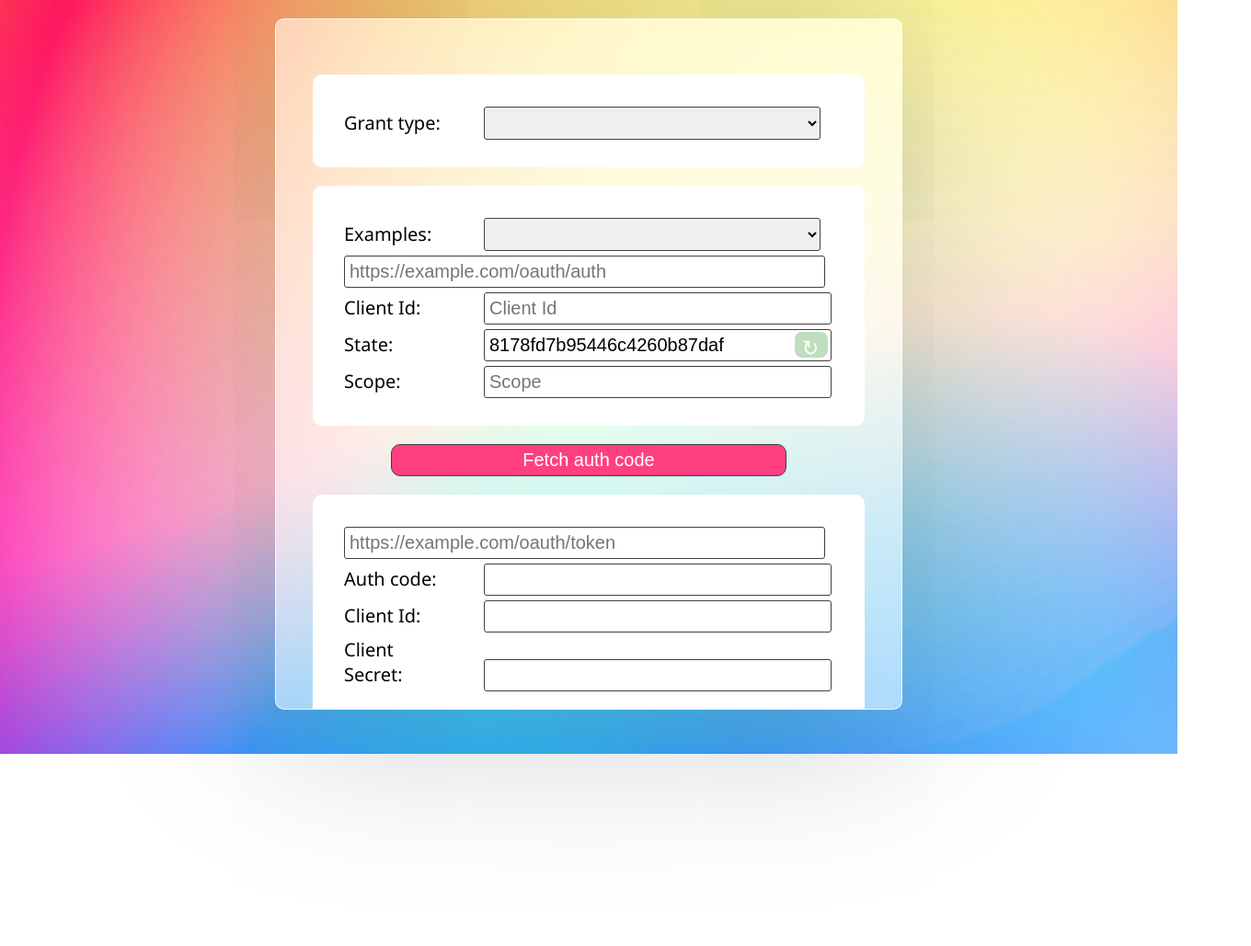
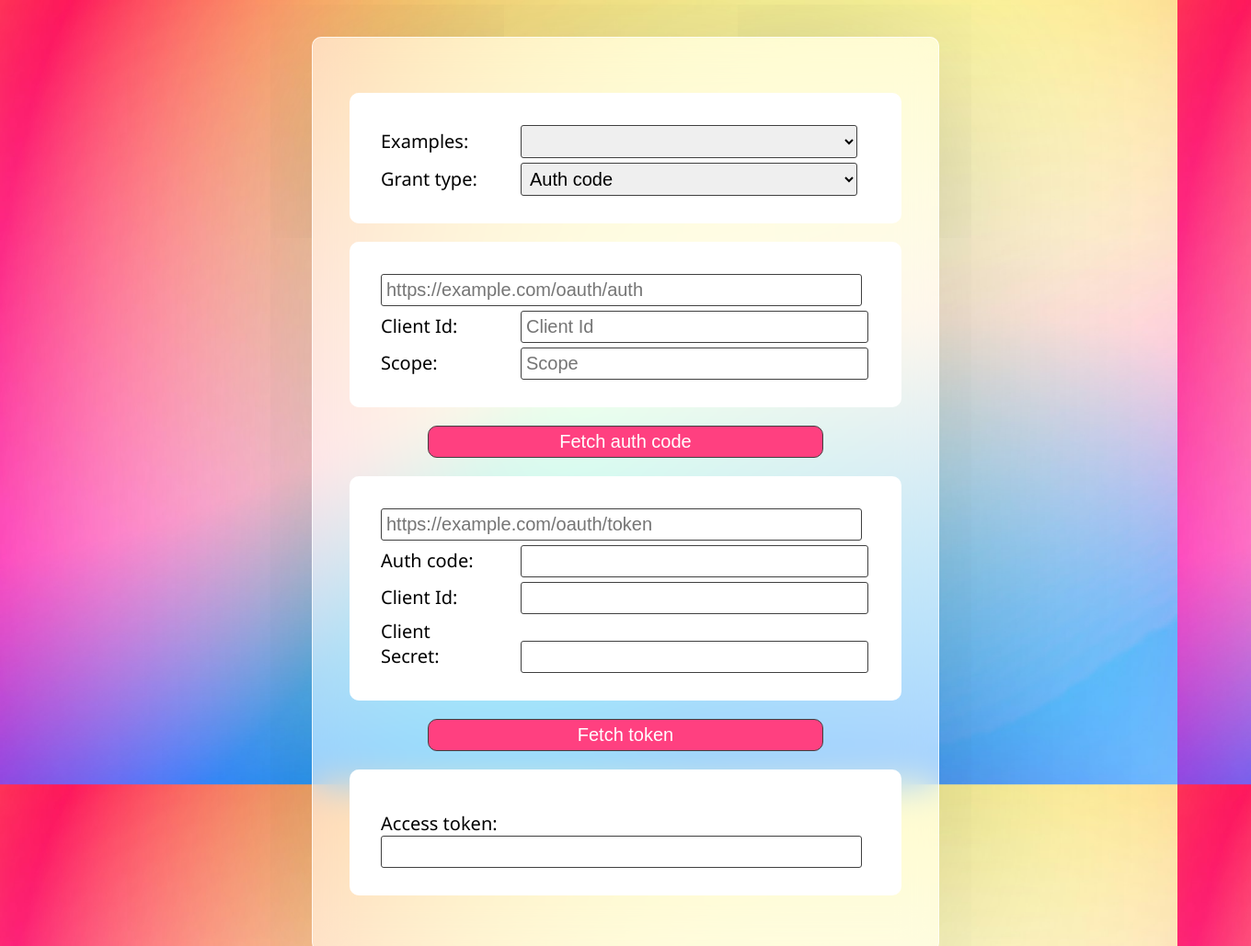
Before and after one commit to strdco/oauth.strd.co, a plain HTML site: page index.html in a window 1280 px wide. Shown: the top 1029 px of the page at 92% size, 1360 px wide, since content can reach past the window. Before the commit the page ends 820 px from the top, so only its background shows below. Drawn offline with Linux system fonts and the light colour scheme.

Commit message:
Update index.html

```diff
--- a/index.html
+++ b/index.html
@@ -28,7 +28,7 @@
         width: 100%;
         height: 100%;
         margin: 0;
-        padding: 0;
+        padding: 40px;
         font-family:'Segoe UI', Tahoma, Geneva, Verdana, sans-serif;
         overflow: hidden;
     }
@@ -37,12 +37,11 @@
         display: none;
     }
 
-    .panel {
-        margin: 20px auto;
+    .glass-panel {
+        margin: auto;
         width: 50%;
         min-width: 400px;
         max-width: 600px;
-        height: calc(100% - 130px);
         padding: 40px;
         background: rgba(255, 255, 255, 0.5);
         backdrop-filter: blur(20px);
@@ -215,6 +214,8 @@ https://www.oauth.com/oauth2-servers/access-tokens/authorization-code-request/
         document.querySelector('#accesstoken').value='';
         document.querySelector('#refreshtoken').value='';
 
+        localStorage.setItem('state', generateState());
+
         // ... and save all our inputs to local storage:
         saveFields();
 
@@ -225,7 +226,7 @@ https://www.oauth.com/oauth2-servers/access-tokens/authorization-code-request/
             '&client_id=' + encodeURIComponent(document.querySelector('#clientid_1').value) +
             '&redirect_uri=' + encodeURIComponent(document.location.origin) +
             '&scope=' + encodeURIComponent(document.querySelector('#scope').value) +
-            '&state=' + encodeURIComponent(document.querySelector('#state').value) +
+            '&state=' + encodeURIComponent(localStorage.getItem('state')) +
             '&access_type=offline'+ // TODO: add checkbox for this option (required for refresh tokens); otherwise, access_type=online
             '&prompt=consent' // TODO: add checkbox for this option (required for refresh tokens)
 
@@ -242,7 +243,8 @@ https://www.oauth.com/oauth2-servers/access-tokens/authorization-code-request/
 
     function receiveAuthCode(queryStringParams) {
         if (queryStringParams.get('state')!=localStorage.getItem('state')) {
-            window.alert('Returned state\n'+queryStringParams.get('state')+
+            window.alert('The returned state:\n'+
+                queryStringParams.get('state')+
                 '\n... is not the one we expected:\n'+
                 localStorage.getItem('state'));
         } else {
@@ -358,18 +360,9 @@ https://www.oauth.com/oauth2-servers/access-tokens/authorization-code-request/
         applyCopyEvent('clientid');
         applyCopyEvent('clientsecret');
 
-        if (!localStorage.getItem('state')) {
-            localStorage.setItem('state', generateState());
-        }
-
         populateFields();
 
 
-
-        document.querySelector('.has-refresh-icon').addEventListener('click', () => {
-            localStorage.setItem('state', generateState());
-            document.querySelector('#state').value=localStorage.getItem('state');
-        });
 
         document.querySelector('#fetchauth').addEventListener('click', (e) => {
             fetchAuthCode();
@@ -439,7 +432,6 @@ https://www.oauth.com/oauth2-servers/access-tokens/authorization-code-request/
 
         localStorage.setItem('authurl', document.querySelector('#url_1').value);
         localStorage.setItem('clientid', document.querySelector('#clientid_1').value || document.querySelector('#clientid_2').value || document.querySelector('#clientid_3').value);
-        localStorage.setItem('state', document.querySelector('#state').value);
         localStorage.setItem('scope', document.querySelector('#scope').value);
 
         localStorage.setItem('tokenurl', document.querySelector('#url_2').value || document.querySelector('#url_3').value);
@@ -450,11 +442,10 @@ https://www.oauth.com/oauth2-servers/access-tokens/authorization-code-request/
     }
 
     function populateFields() {
-        document.querySelector('#granttype').value=localStorage.getItem('granttype');
+        document.querySelector('#granttype').value=localStorage.getItem('granttype') || 'auth_code';
 
         document.querySelector('#url_1').value=localStorage.getItem('authurl');
         document.querySelector('#clientid_1').value=localStorage.getItem('clientid');
-        document.querySelector('#state').value=localStorage.getItem('state');
         document.querySelector('#scope').value=localStorage.getItem('scope');
 
         document.querySelector('#url_2').value=localStorage.getItem('tokenurl');
@@ -470,8 +461,16 @@ https://www.oauth.com/oauth2-servers/access-tokens/authorization-code-request/
 
 
 
-<div class="panel">
+<div class="glass-panel">
     <div class="step">
+        <div>
+            <label for="urlselector">Examples:</label>
+            <select class="wide" id="urlselector">
+                <option value=";;""></option>
+                <option value="https://accounts.google.com/o/oauth2/v2/auth;https://oauth2.googleapis.com/token;profile">Google</option>
+                <option value="https://apps.fortnox.se/oauth-v1/auth;https://apps.fortnox.se/oauth-v1/token;">Fortnox</option>
+            </select>
+        </div>
         <div>
             <label for="granttype">Grant type:</label>
             <select id="granttype">
@@ -484,23 +483,11 @@ https://www.oauth.com/oauth2-servers/access-tokens/authorization-code-request/
     <form>
         <div class="step">
             <div>
-                <label for="urlselector">Examples:</label>
-                <select class="wide" id="urlselector">
-                    <option value=";;""></option>
-                    <option value="https://accounts.google.com/o/oauth2/v2/auth;https://oauth2.googleapis.com/token;profile">Google</option>
-                    <option value="https://apps.fortnox.se/oauth-v1/auth;https://apps.fortnox.se/oauth-v1/token;">Fortnox</option>
-                </select>
-            </div>
-            <div>
                 <input type="url" class="wide" id="url_1" name="url" placeholder="https://example.com/oauth/auth"/>
             </div>
             <div>
                 <label for="clientid_1">Client Id:</label>
                 <input class= type="text" id="clientid_1" name="clientid" placeholder="Client Id"/>
-            </div>
-            <div class="has-refresh-icon">
-                <label for="State">State:</label>
-                <input type="text" id="state" name="state" placeholder="State"/>
             </div>
             <div>
                 <label for="scope">Scope:</label>
```
